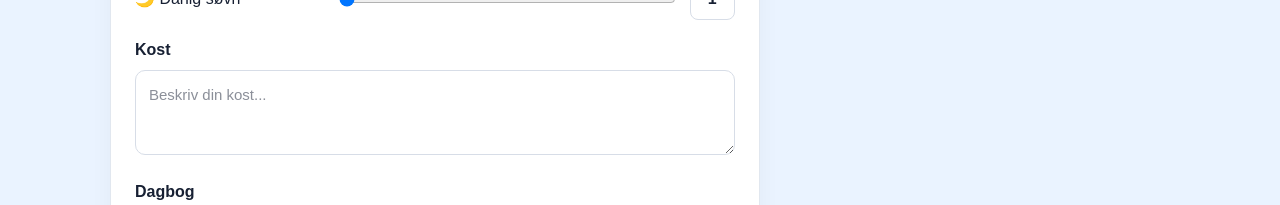
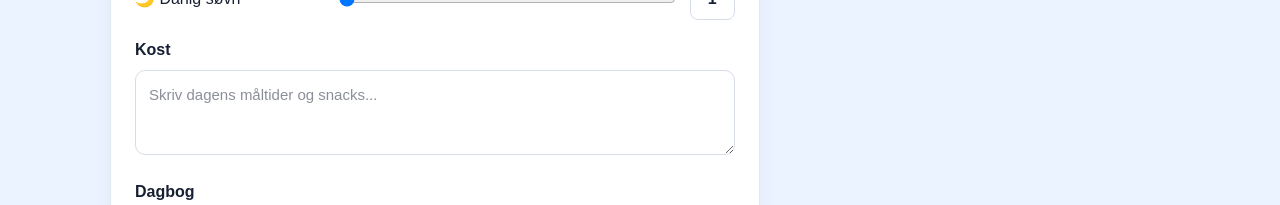
Before and after one commit to sararaimi4-glitch/diabetesdagbog, a SvelteKit app: page / in a window 1280 px wide. Shown: the part 940-1145 px from the top of the page. Built offline with nearby package versions, Linux system fonts and the light colour scheme; no server answers; the database is empty.

Commit message:
ny ændring

```diff
--- a/src/routes/+page.svelte
+++ b/src/routes/+page.svelte
@@ -100,7 +100,7 @@ Dårlig søvn: ${badSleep}`;
 			<div class="symptom"><span>🌙 Dårlig søvn</span><input type="range" min="1" max="10" bind:value={badSleep} /><b>{badSleep}</b></div>
 
 			<label>Kost</label>
-			<textarea bind:value={food} placeholder="Beskriv din kost..."></textarea>
+			<textarea bind:value={food} placeholder="Skriv dagens måltider og snacks..."></textarea>
 
 			<label>Dagbog</label>
 			<textarea bind:value={content} placeholder="Skriv dine tanker, noter eller andet..."></textarea>
```
